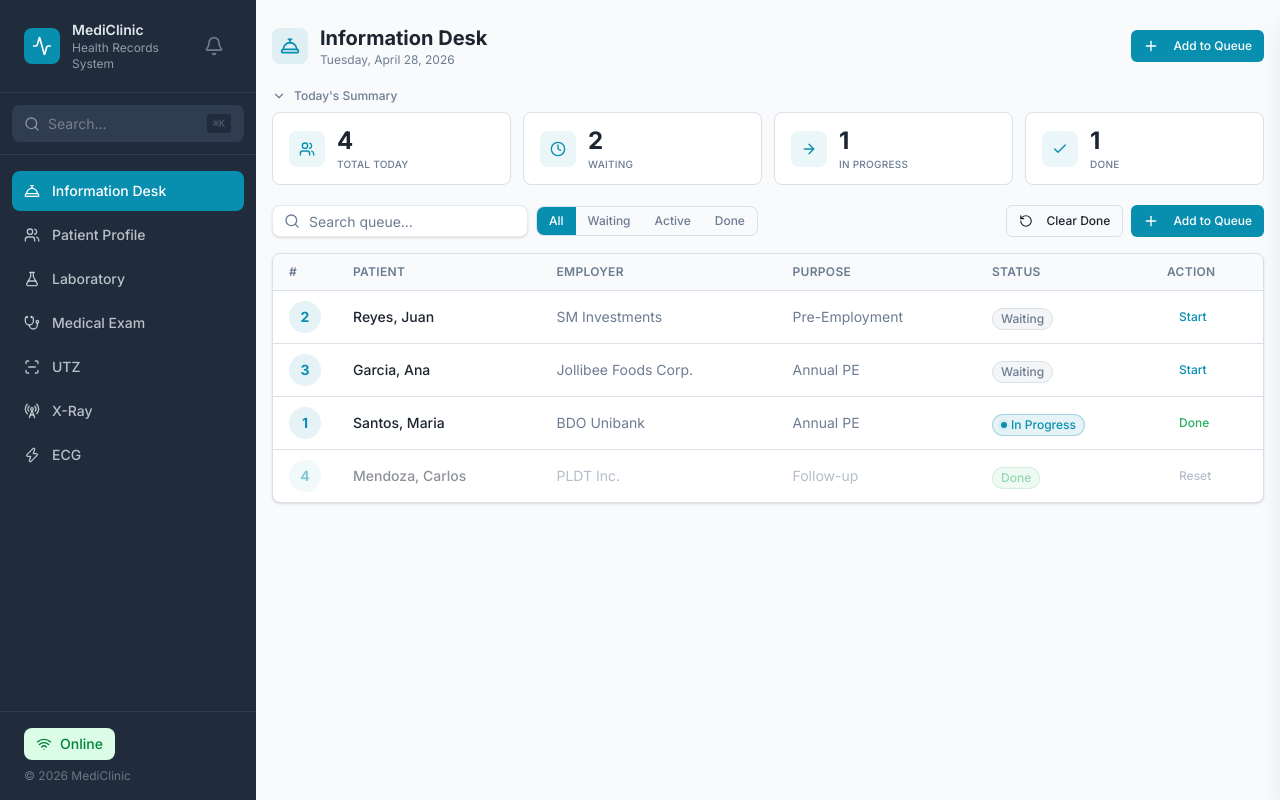
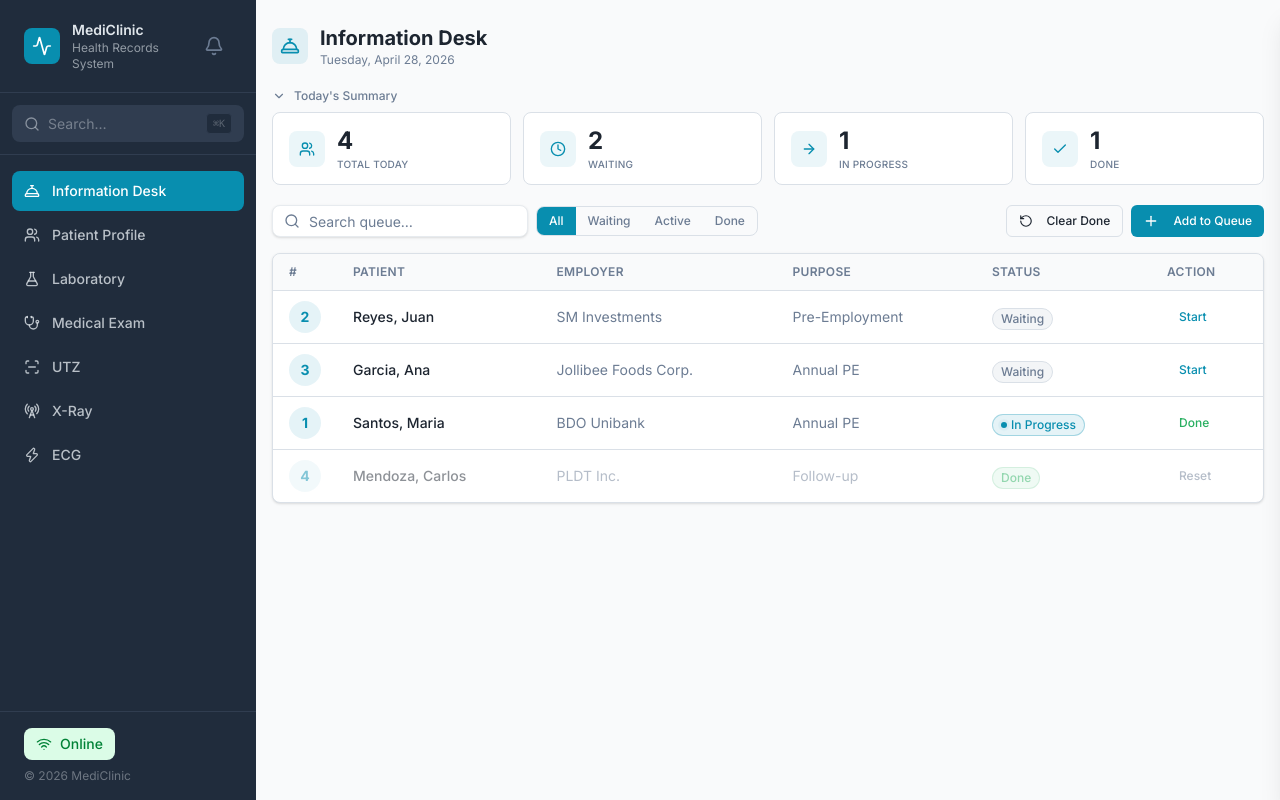
Before and after one commit to koiy7010/mediclinic, a Next.js app: page /information-desk in a window 1280 px wide. Built offline with nearby package versions, Linux system fonts and the light colour scheme.

Commit message:
fix(information-desk): remove duplicate Add to Queue button from page header

```diff
--- a/app/information-desk/page.tsx
+++ b/app/information-desk/page.tsx
@@ -264,11 +264,6 @@ export default function InformationDesk() {
               <h1 className="text-xl font-bold text-[hsl(var(--foreground))]">Information Desk</h1>
               <p className="text-xs text-[hsl(var(--muted-foreground))]">{format(new Date(), 'EEEE, MMMM dd, yyyy')}</p>
             </div>
-          </div>
-          <div className="flex items-center gap-2">
-            <Button size="sm" onClick={() => setShowModal(true)}>
-              <Plus className="w-4 h-4 mr-1.5" /> Add to Queue
-            </Button>
           </div>
         </div>
 
```
